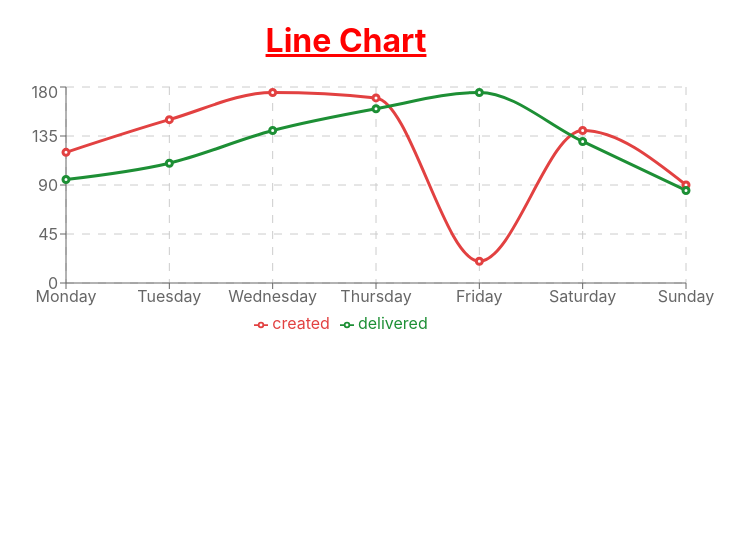
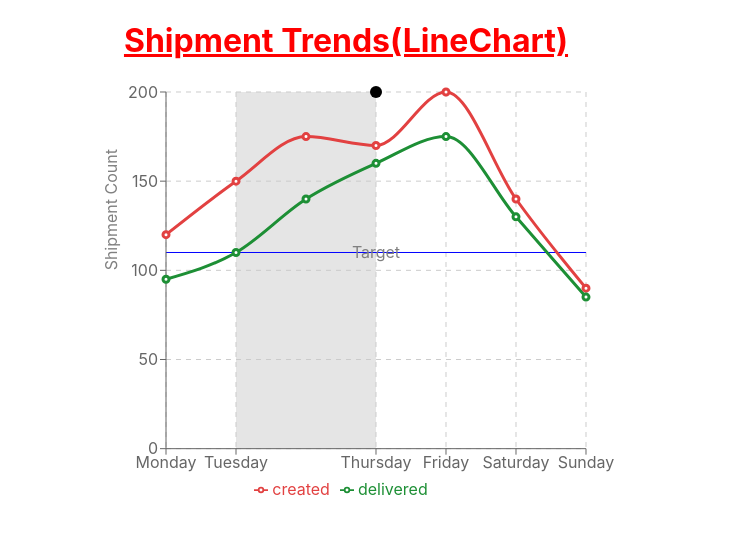
Before and after one commit to taranpreet03/react_chart, a React (Create React App) app: page / in a window 1280 px wide. Shown: the top 534 px of the page, without its empty margins (294-1039 px from the left). Built offline with nearby package versions, Linux system fonts and the light colour scheme.

Commit message:
Line/RefernceLine,HighlightArea,Point

```diff
--- a/src/App.js
+++ b/src/App.js
@@ -5,7 +5,15 @@ import {
   Line,
   XAxis,
   YAxis,
-  CartesianGrid,Legend,Tooltip
+  CartesianGrid,
+  Legend,
+  Tooltip,
+  ReferenceLine,
+  ReferenceDot,
+  ReferenceArea,
+  Brush,
+  Label,
+  Scatter,
 } from 'recharts';
 
 export const shipmentTrends = [
@@ -13,7 +21,7 @@ export const shipmentTrends = [
   { date: "Tues", created: 150, delivered: 110 },
   { date: "Wednes", created: 175, delivered: 140 },
   { date: "Thurs", created: 170, delivered: 160 },
-  { date: "Fri", created: 20, delivered: 175 },
+  { date: "Fri", created: 200, delivered: 175 },
   { date: "Satur", created: 140, delivered: 130 },
   { date: "Sun", created: 90, delivered: 85 },
 ];
@@ -21,20 +29,58 @@ export const shipmentTrends = [
 function App() {
   return (
     <>
-      <h1 className="chart-heading">Line Chart</h1>
+      <h1 className="chart-heading">Shipment Trends(LineChart)</h1>
 
-      <ResponsiveContainer width="100%" aspect={5}>
-        <LineChart data={shipmentTrends} width={300} height={300} margin={{top:5,right:300,left:300,bottom:5}}>
-          <CartesianGrid strokeDasharray={"8 8"}/>
-          <Legend/>
-          <XAxis dataKey="date"  tickFormatter={(value=>value+"day")}/>
-          <YAxis /><Tooltip/>
+      <ResponsiveContainer width="100%" aspect={3}>
+        <LineChart
+          data={shipmentTrends}
+          margin={{ top: 10, right: 400, left: 400, bottom: 10 }}
+        >
+          <CartesianGrid strokeDasharray="5 5" />
+
+          {/* X Axis */}
+          <XAxis dataKey="date" tickFormatter={(value=>value+"day")}>
+            <Label position="insideBottom" offset={-5} />
+          </XAxis>
+
+          {/* Y Axis */}
+          <YAxis>
+            <Label
+              value="Shipment Count"
+              angle={-90}
+              position="insideLeft"
+            />
+          </YAxis>
+
+          <Tooltip />
+          <Legend />
+
+          {/* Reference Line (Target line) */}
+          <ReferenceLine y={110} stroke="blue" label="Target" />
+
+          {/* Highlight Area */}
+          <ReferenceArea
+            x1="Tues"
+            x2="Thurs"
+          />
+
+          {/* Highlight specific point */}
+          <ReferenceDot
+            x="Thurs"
+            y={200}
+            r={6}
+            fill="black"
+            stroke="none"
+            // label="Peak"
+          />
+
+          {/* Lines */}
           <Line
             type="monotone"
             dataKey="created"
             stroke="#e24141"
             strokeWidth={3}
-            activeDot={{r:9}}
+            activeDot={{ r: 8 }}
           />
 
           <Line
@@ -42,9 +88,11 @@ function App() {
             dataKey="delivered"
             stroke="#1d8f35"
             strokeWidth={3}
-            activeDot={{r:9}}
+            activeDot={{ r: 8 }}
           />
 
+          {/* Scatter (extra visualization layer) */}
+          {/* Brush for zooming */}
         </LineChart>
       </ResponsiveContainer>
     </>
```
